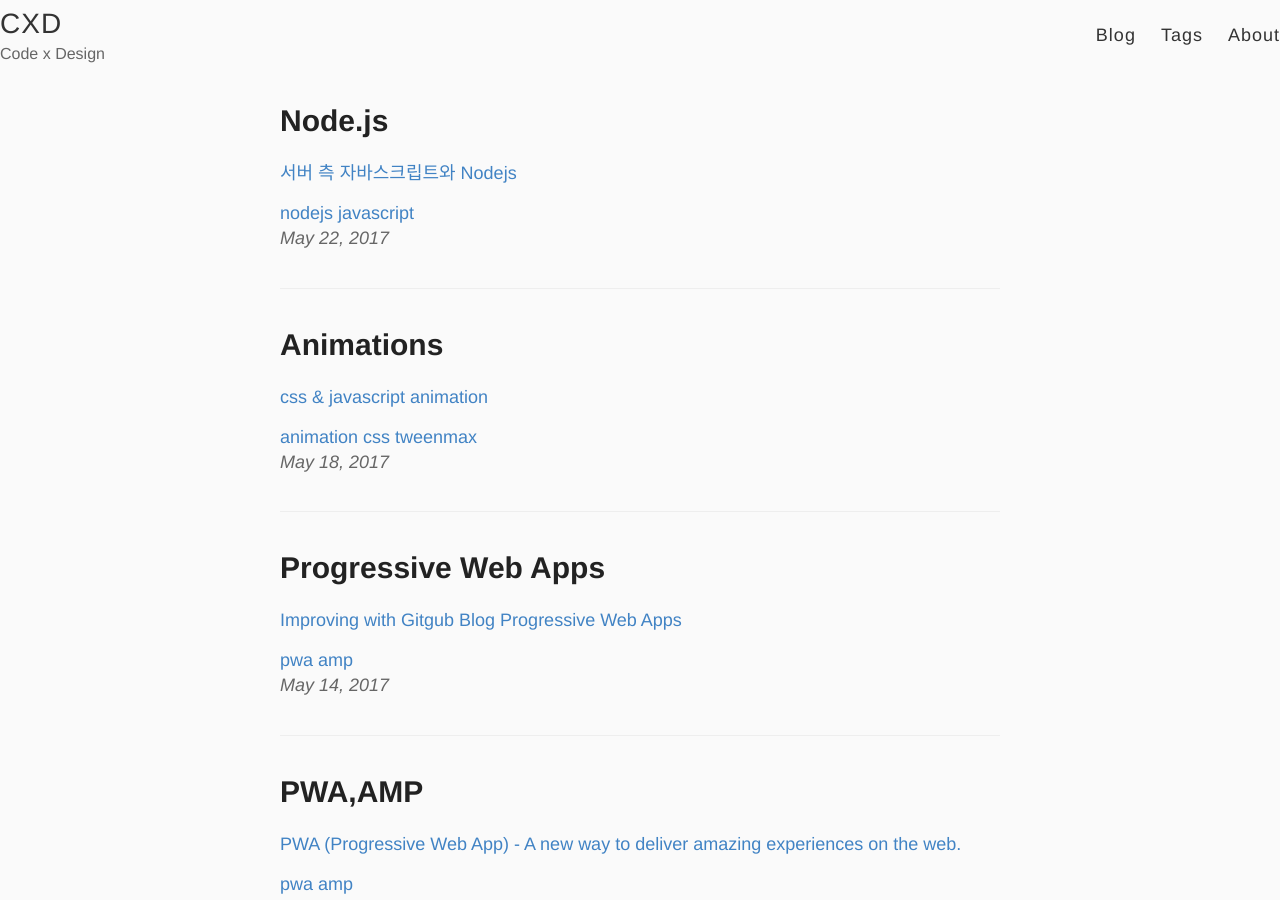
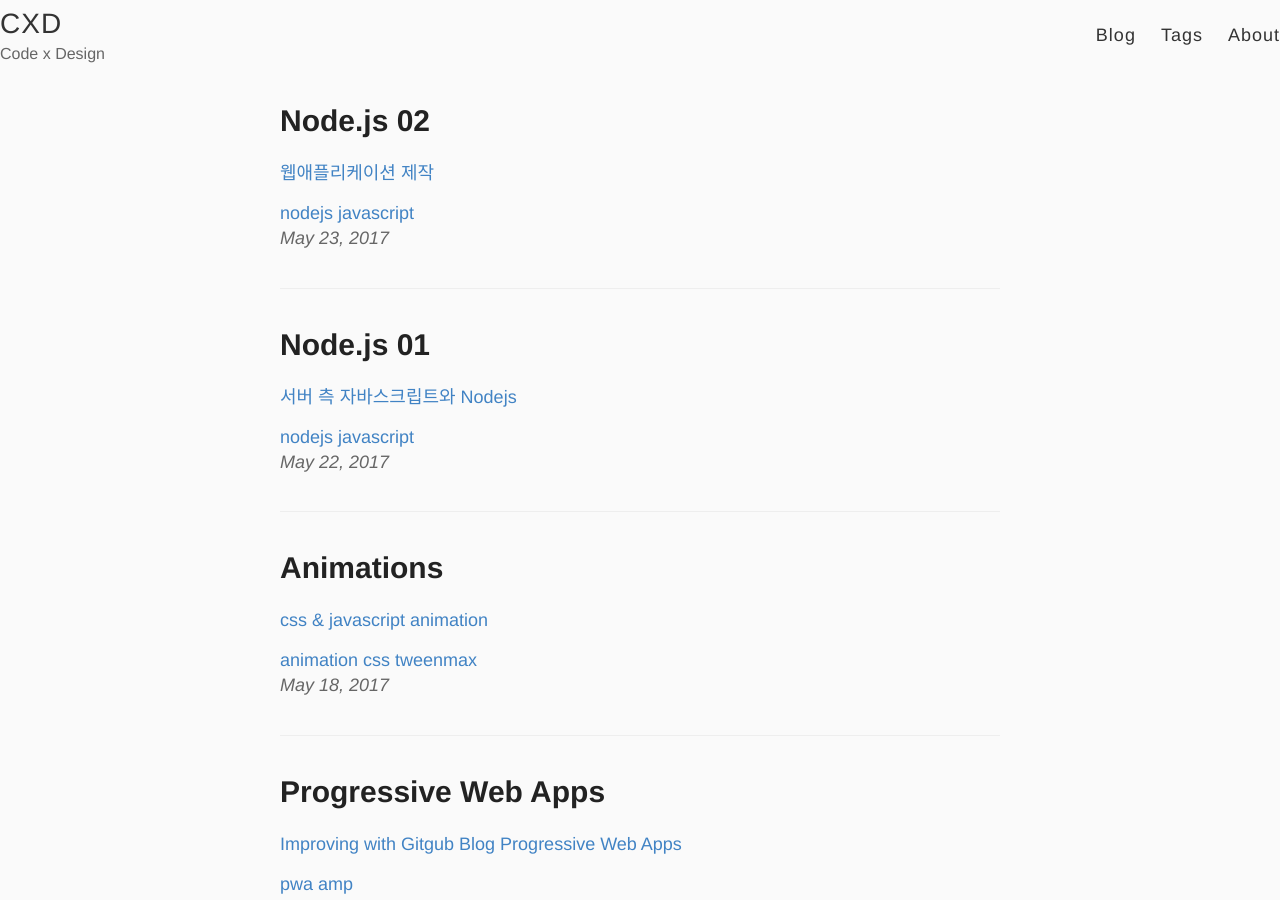
Before and after one commit to songssss/songssss.github.io, a Jekyll site: the page built from index.html, in a window 1280 px wide and 900 px high. Built offline with Jekyll 4.4.1, drawn with Linux system fonts in a browser that asks for light colours; the list of posts is cut into pages by our own code; comment, search, counter and statistics services are not loaded.

Commit message:
nodejs post 02

````diff
--- a/_posts/2017-05-22-nodejs.md
+++ b/_posts/2017-05-22-nodejs.md
@@ -1,6 +1,6 @@
 ---
 layout: post
-title: Node.js
+title: Node.js 01
 tags:
 - nodejs
 - javascript
@@ -704,4 +704,30 @@ URL상에 정보가 표시 되지 않아야 할 때
 
 express가 기본적으로 제공하지 않기 때문에 body-parser라는 미들웨어를 로드
 
+
 ---
+
+
+### supervisor
+
+소스가 변경되었을 때 애플리케이션을 자동으로 재시작
+
+
+#### 설치
+
+
+```javascript
+npm install supervisor -g
+```
+
+
+#### 사용
+
+```javascript
+supervisuor app.js
+```
+
+서버를 자동으로 껏다 킴
+
+
+---
--- /dev/null
+++ b/_posts/2017-05-23-nodejs2.md
@@ -0,0 +1,18 @@
+---
+layout: post
+title: Node.js 02
+tags:
+- nodejs
+- javascript
+---
+
+
+웹애플리케이션 제작
+
+[생활코딩](https://opentutorials.org/course/2136/11850){:target="_blank"}
+
+내용정리 (포스팅 진행중)
+
+---
+
+###
````
